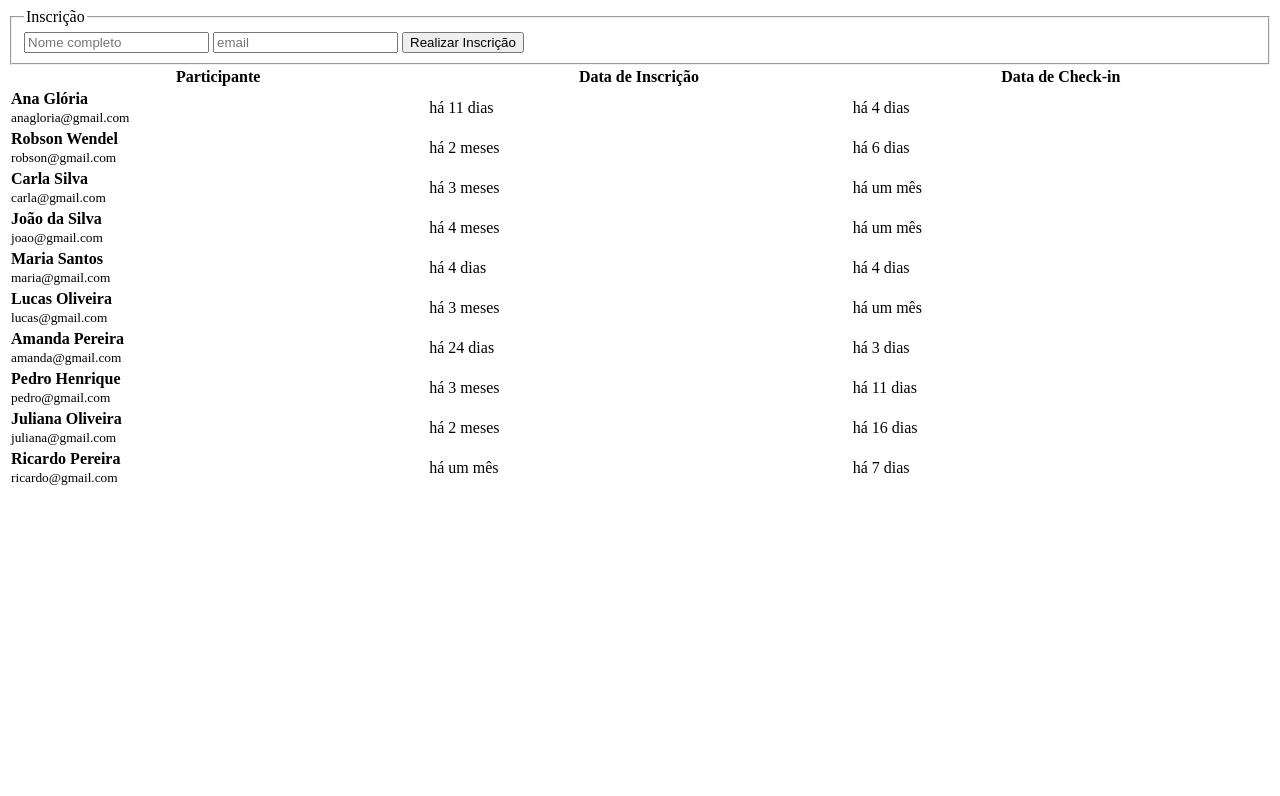
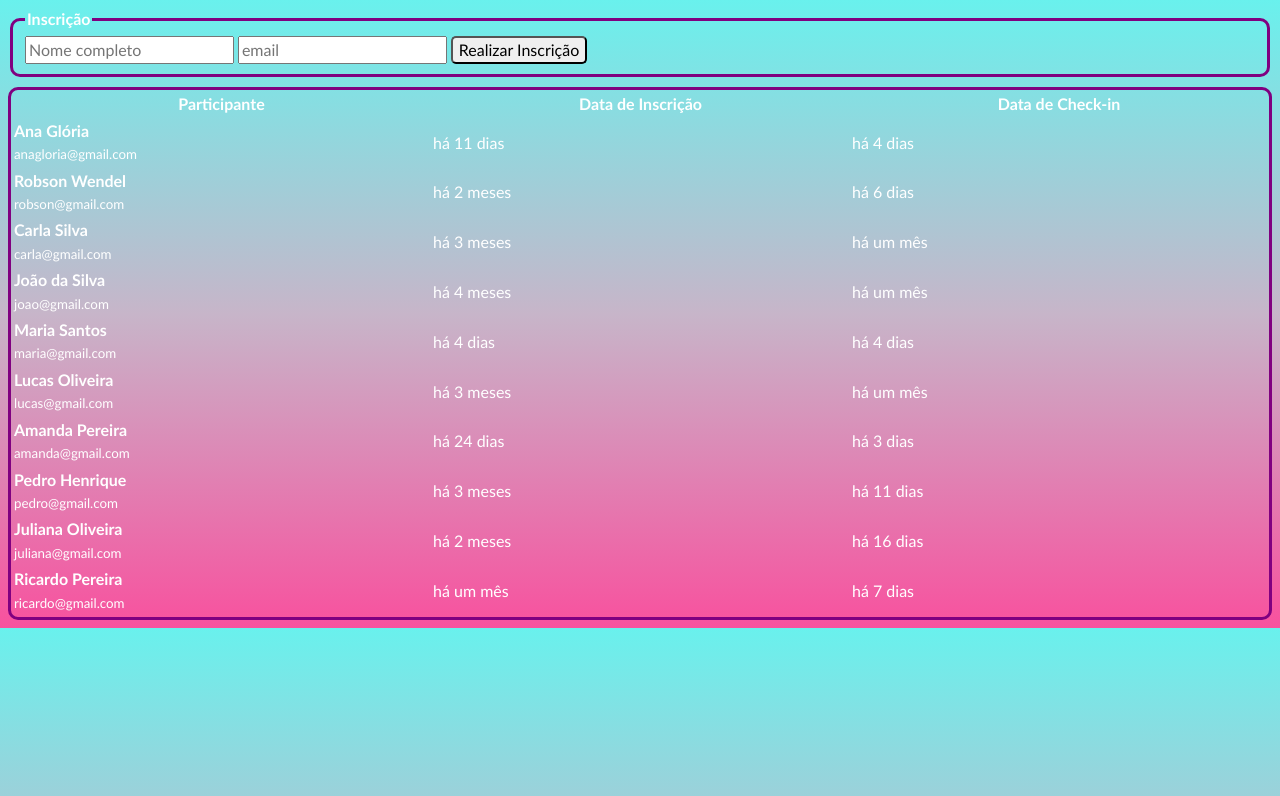
Before and after one commit to anagloria22/formulario-de-inscricao, a plain HTML site: page index.html in a window 1280 px wide. Drawn offline with nearby package versions, Linux system fonts and the light colour scheme.

Commit message:
create style.css

```diff
--- a/index.html
+++ b/index.html
@@ -3,6 +3,7 @@
 <head>
     <meta charset="UTF-8">
     <meta name="viewport" content="width=device-width, initial-scale=1.0">
+    <link rel="stylesheet" href="style.css">
     <title>Formulário de Inscrição</title>
 </head>
 <body>
--- /dev/null
+++ b/style.css
@@ -0,0 +1,27 @@
+@charset "UTF-8";
+
+body, table, input, button {
+    font: 16px/140% sans-serif;
+    font-family: candara;
+}
+
+body {
+    background-image: linear-gradient(#69F1ED, #C7B5C9, #F8519E);
+    color: white;
+    font-weight: bolder;
+}
+
+fieldset {
+    border: 3px solid purple;
+    border-radius: 10px;
+}
+
+table {
+    margin-top: 10px;
+    border: 3px solid purple;
+    border-radius: 10px;
+}
+
+button {
+    border-radius: 5px;
+}
```
